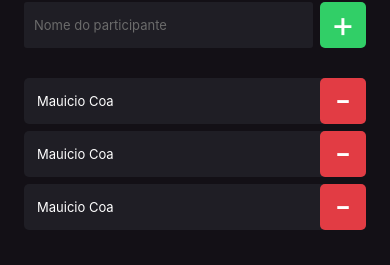
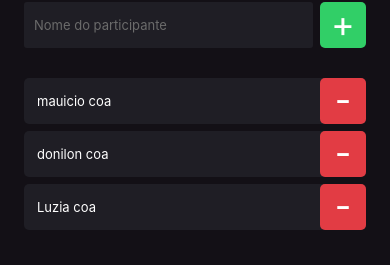
Before and after one commit to mauriciocosta404/iAmHere-react-native, a React Native app: screen / in a window 390 px wide. Shown: the part 149-414 px from the top of the page. Built offline with nearby package versions, Linux system fonts and the light colour scheme.

Commit message:
feat:adicionando propriedades

```diff
--- a/src/components/participant/index.tsx
+++ b/src/components/participant/index.tsx
@@ -1,10 +1,14 @@
 import { View,Text,TouchableOpacity } from "react-native";
 import { styles } from "./styles";
 
-export const Participant=()=>{
+interface ParticipantProps {
+    name: string;
+}
+
+export const Participant=({name}:ParticipantProps)=>{
     return(
         <View style={styles.container}>
-            <Text style={styles.name}>Mauicio Coa</Text>
+            <Text style={styles.name}>{name}</Text>
 
             <TouchableOpacity style={styles.button}>
                 <Text style={styles.buttonText}>
--- a/src/screens/Home/index.tsx
+++ b/src/screens/Home/index.tsx
@@ -26,9 +26,9 @@ export default function Home(){
         </TouchableOpacity>
       </View>
 
-      <Participant/>
-      <Participant/>
-      <Participant/>
+      <Participant name='mauicio coa'/>
+      <Participant name='donilon coa'/>
+      <Participant name='Luzia coa'/>
 
     </View>
   )
```
